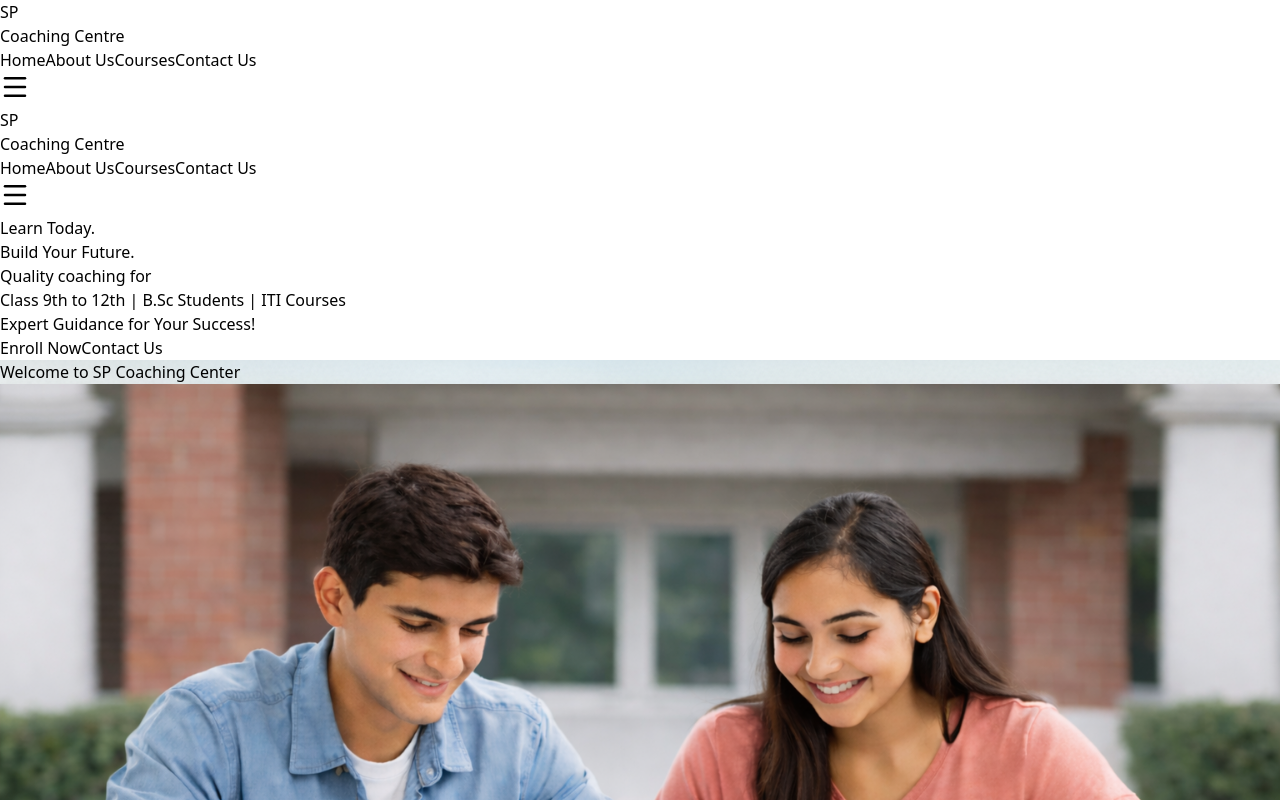
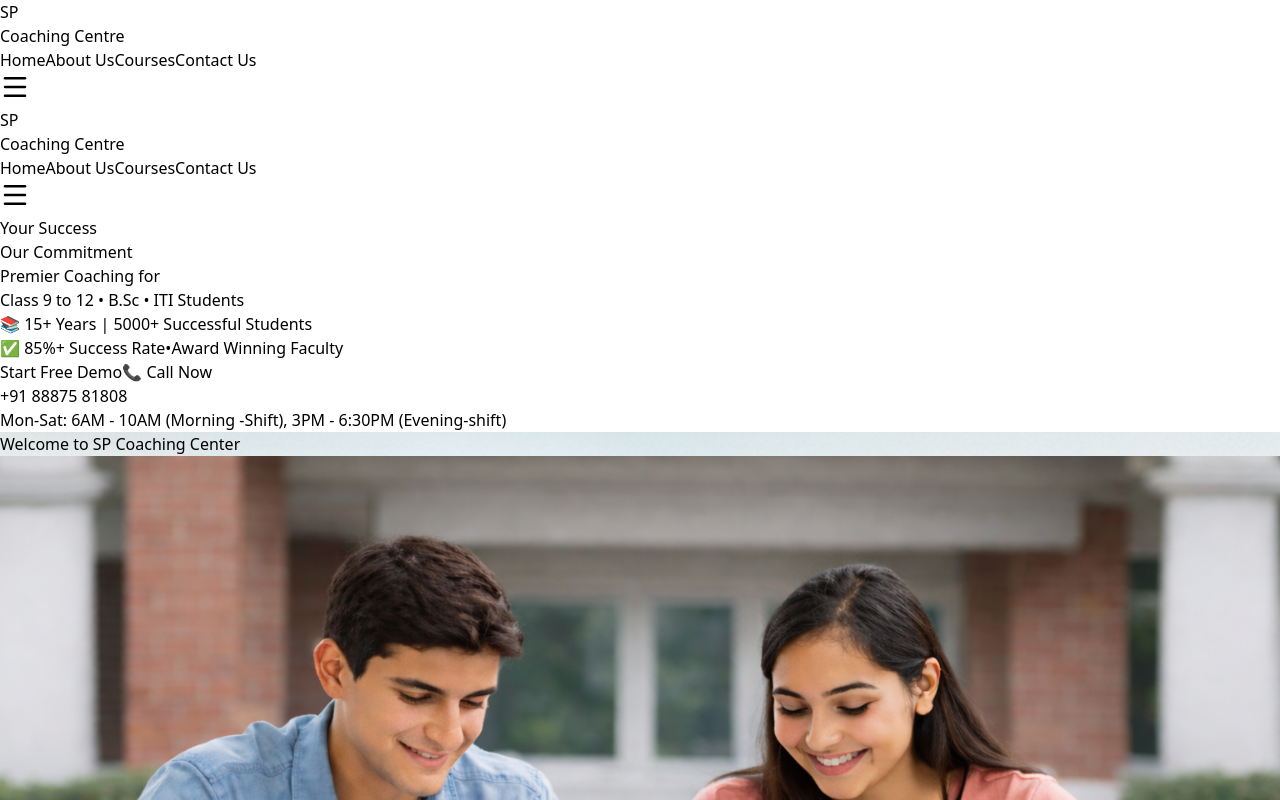
Before and after one commit to yuvraj-singh-0001/S-P-Coaching, a React (Vite) app in the folder client/: page / in a window 1280 px wide. Shown: the top 800 px of the page. Built offline with nearby package versions, Linux system fonts and the light colour scheme.

Commit message:
refactor: enhance About and Hero components with improved animations, layout, and content for better user engagement

```diff
--- a/client/src/components/sections/About.jsx
+++ b/client/src/components/sections/About.jsx
@@ -22,17 +22,26 @@ const AboutBanner = () => {
         if (entry.isIntersecting) {
           // Title animation
           if (entry.target === titleRef.current) {
-            entry.target.style.opacity = '1';
-            entry.target.style.transform = 'translateY(0)';
+            entry.target.classList.remove('opacity-0', '-translate-y-8');
+            entry.target.classList.add('opacity-100', 'translate-y-0');
           }
 
           // Cards animation
           if (cardsRef.current.includes(entry.target)) {
             const index = cardsRef.current.indexOf(entry.target);
             setTimeout(() => {
-              entry.target.style.opacity = '1';
-              entry.target.style.transform = 'translateX(0)';
-            }, index * 200); // Stagger effect
+              entry.target.classList.remove('opacity-0');
+              if (index === 0) {
+                entry.target.classList.remove('-translate-x-20');
+                entry.target.classList.add('translate-x-0');
+              } else if (index === 1) {
+                entry.target.classList.remove('translate-y-20');
+                entry.target.classList.add('translate-y-0');
+              } else if (index === 2) {
+                entry.target.classList.remove('translate-x-20');
+                entry.target.classList.add('translate-x-0');
+              }
+            }, index * 200);
           }
         }
       });
@@ -42,32 +51,12 @@ const AboutBanner = () => {
 
     // Observe title
     if (titleRef.current) {
-      titleRef.current.style.opacity = '0';
-      titleRef.current.style.transform = 'translateY(-30px)';
-      titleRef.current.style.transition = 'all 0.6s ease-out';
       observer.observe(titleRef.current);
     }
 
-    // Observe cards with different directions
+    // Observe cards
     cardsRef.current.forEach((card, index) => {
       if (card) {
-        // Card 1: Slide from left
-        if (index === 0) {
-          card.style.opacity = '0';
-          card.style.transform = 'translateX(-100px)';
-        }
-        // Card 2: Slide from bottom
-        else if (index === 1) {
-          card.style.opacity = '0';
-          card.style.transform = 'translateY(100px)';
-        }
-        // Card 3: Slide from right
-        else if (index === 2) {
-          card.style.opacity = '0';
-          card.style.transform = 'translateX(100px)';
-        }
-
-        card.style.transition = 'all 0.8s cubic-bezier(0.4, 0, 0.2, 1)';
         observer.observe(card);
       }
     });
@@ -77,35 +66,27 @@ const AboutBanner = () => {
     };
   }, []);
 
-  // Hover animation using CSS
-  const handleMouseEnter = (e) => {
-    e.currentTarget.style.transform = 'translateY(-10px) scale(1.02)';
-    e.currentTarget.style.boxShadow = '0 20px 40px rgba(0, 0, 0, 0.2)';
-  };
-
-  const handleMouseLeave = (e) => {
-    e.currentTarget.style.transform = 'translateY(0) scale(1)';
-    e.currentTarget.style.boxShadow = '0 10px 20px rgba(0, 0, 0, 0.1)';
-  };
-
   const cards = [
     {
       img: schoolImg,
       title: "School Classes 9th to 12th",
       subtitle: "Biology & Mathematics",
-      bgColor: "bg-blue-700"
+      bgColor: "bg-blue-700",
+      fromLeft: true
     },
     {
       img: bscImg,
       title: "B.Sc Coaching",
       subtitle: "Zoology • Botany • Chemistry • Physics • Mathematics",
-      bgColor: "bg-indigo-700"
+      bgColor: "bg-indigo-700",
+      fromBottom: true
     },
     {
       img: itiImg,
       title: "ITI Courses",
       subtitle: "Technical & Vocational Training",
-      bgColor: "bg-indigo-700"
+      bgColor: "bg-indigo-700",
+      fromRight: true
     }
   ];
 
@@ -117,7 +98,7 @@ const AboutBanner = () => {
     >
       <h2
         ref={titleRef}
-        className="text-2xl md:text-4xl font-bold text-gray-900 mb-4 text-center mb-12"
+        className="text-2xl md:text-4xl font-bold text-gray-900 mb-4 text-center mb-12 opacity-0 -translate-y-8 transition-all duration-700"
       >
         Welcome to SP Coaching Center
       </h2>
@@ -128,26 +109,34 @@ const AboutBanner = () => {
             <div
               key={index}
               ref={(el) => (cardsRef.current[index] = el)}
-              className="rounded-xl overflow-hidden shadow-xl bg-white/95 transition-all duration-300"
+              className={`
+                rounded-xl overflow-hidden shadow-xl bg-white/95
+                transition-all duration-700
+                transform
+                ${card.fromLeft ? '-translate-x-20' : ''}
+                ${card.fromRight ? 'translate-x-20' : ''}
+                ${card.fromBottom ? 'translate-y-20' : ''}
+                opacity-0
+                hover:shadow-2xl hover:-translate-y-2
+              `}
               style={{
-                boxShadow: '0 10px 20px rgba(0, 0, 0, 0.1)'
+                transitionDelay: `${index * 100}ms`,
+                transitionProperty: 'transform, opacity, box-shadow'
               }}
-              onMouseEnter={handleMouseEnter}
-              onMouseLeave={handleMouseLeave}
             >
-              {/* Image Container */}
+              {/* Image Container - NO ZOOM EFFECT */}
               <div className="overflow-hidden">
                 <img
                   src={card.img}
-                  className="w-full aspect-[4/3] object-cover transition-transform duration-500 hover:scale-110"
+                  className="w-full aspect-[4/3] object-cover"
                   alt={card.title}
                 />
               </div>
 
               {/* Card Content */}
-              <div className={`${card.bgColor} text-white text-center py-4 relative overflow-hidden`}>
-                {/* Shine effect on hover */}
-                <div className="absolute inset-0 bg-gradient-to-r from-transparent via-white/20 to-transparent translate-x-[-100%] group-hover:translate-x-[100%] transition-transform duration-1000" />
+              <div className={`${card.bgColor} text-white text-center py-4 relative overflow-hidden group`}>
+                {/* Simple shine effect - no animation */}
+                <div className="absolute inset-0 bg-gradient-to-r from-transparent via-white/10 to-transparent opacity-0 group-hover:opacity-100 transition-opacity duration-300" />
 
                 <h3 className="text-xl font-bold mb-2 relative z-10">
                   {card.title}
@@ -155,9 +144,6 @@ const AboutBanner = () => {
                 <p className="text-sm opacity-90 relative z-10">
                   {card.subtitle}
                 </p>
-
-                {/* Animated underline */}
-                <div className="absolute bottom-0 left-1/2 transform -translate-x-1/2 w-0 h-0.5 bg-yellow-400 transition-all duration-300 group-hover:w-3/4" />
               </div>
             </div>
           ))}
--- a/client/src/components/sections/Hero.jsx
+++ b/client/src/components/sections/Hero.jsx
@@ -13,8 +13,8 @@ const Hero = () => {
         style={{ backgroundImage: "url('/images/hero-pages.png')" }}
       ></div>
 
-      {/* VERTICAL BLUE STRIP ON LEFT - EXACTLY LIKE YOUR IMAGE */}
-      {/* <div className="absolute left-0 top-0 h-full w-5 md:w-6 bg-[#0b3d87]"></div> */}
+      {/* BLUE STRIP - SAME AS BEFORE */}
+      {/* <div className="absolute left-0 top-0 bottom-0 w-3 md:w-4 bg-gradient-to-b from-blue-700 to-blue-900"></div> */}
 
       {/* CONTENT - POSITIONED BESIDE BLUE STRIP */}
       <div className="relative ml-6 md:ml-10 lg:ml-16 mr-4 md:mr-8 max-w-2xl hover:scale-105 transition-transform duration-300">
@@ -24,44 +24,62 @@ const Hero = () => {
 
           <div className="text-white">
 
-            {/* MAIN HEADING */}
+            {/* MAIN HEADING - MORE IMPACTFUL */}
             <h1 className="text-3xl sm:text-4xl md:text-5xl lg:text-5xl font-bold leading-tight">
-              Learn Today.<br />Build Your Future.
+              Your Success<br />Our Commitment
             </h1>
 
             {/* DIVIDER LINE */}
             <div className="w-32 h-[1px] bg-white/80 my-4 md:my-6"></div>
 
-            {/* SUBTITLE */}
-            <p className="text-lg md:text-xl mb-1">
-              Quality coaching for
+            {/* SUBTITLE - CLEARER */}
+            <p className="text-lg md:text-xl mb-1 font-medium">
+              Premier Coaching for
             </p>
-            <p className="text-xl md:text-2xl font-semibold mb-6">
-              Class 9th to 12th | B.Sc Students | ITI Courses
+            <p className="text-xl md:text-2xl font-semibold mb-6 text-yellow-300">
+               Class 9 to 12 • B.Sc • ITI Students
             </p>
 
-            {/* EXPERT GUIDANCE - SIMPLE BOX */}
+            {/* KEY BENEFIT - MORE COMPELLING */}
             <div className="mb-8">
-              <p className="text-lg md:text-xl italic border-l-3 border-yellow-400 pl-4 py-2">
-                Expert Guidance for Your Success!
+              <p className="text-lg md:text-xl italic border-l-3 border-yellow-400 pl-4 py-2 bg-white/10 rounded-r">
+                📚 15+ Years | 5000+ Successful Students
               </p>
             </div>
 
-            {/* BUTTONS */}
+            {/* TRUST INDICATOR - SIMPLE */}
+            <div className="mb-6 text-sm text-white/80">
+              <span className="bg-green-600/30 px-3 py-1 rounded-full">✅ 85%+ Success Rate</span>
+              <span className="mx-2">•</span>
+              <span className="bg-blue-600/30 px-3 py-1 rounded-full">Award Winning Faculty</span>
+            </div>
+
+            {/* BUTTONS - SAME STYLE */}
             <div className="flex flex-col sm:flex-row gap-3 md:gap-4">
               <Button
                 onClick={() => navigate("/enroll")}
-                className="bg-yellow-600 hover:bg-yellow-500 text-white px-6 md:px-7 py-3 rounded-md font-semibold w-full sm:w-auto text-center"
+                className="bg-yellow-600 hover:bg-yellow-500 text-white px-6 md:px-7 py-3 rounded-md font-semibold w-full sm:w-auto text-center transform hover:scale-105 transition-transform shadow-lg"
               >
-                Enroll Now
+                 Start Free Demo
               </Button>
 
               <Button
-                onClick={() => navigate("Contact")}
-                className="bg-blue-700 hover:bg-blue-800 text-white px-6 md:px-7 py-3 rounded-md font-semibold w-full sm:w-auto text-center"
+                onClick={() => navigate("/contact")}
+                className="bg-transparent border-2 border-white hover:bg-white hover:text-blue-900 text-white px-6 md:px-7 py-3 rounded-md font-semibold w-full sm:w-auto text-center transition-colors"
               >
-                Contact Us
+                📞 Call Now
               </Button>
+            </div>
+
+            {/* PHONE NUMBER VISIBLE */}
+            <div className="mt-6 text-center sm:text-left">
+              <a
+                href="tel:+918887581808"
+                className="text-white hover:text-yellow-300 text-lg font-medium inline-flex items-center gap-2"
+              >
+                <span className="text-xl"></span> +91 88875 81808
+              </a>
+              <p className="text-white/70 text-sm mt-1">Mon-Sat: 6AM - 10AM (Morning -Shift), 3PM - 6:30PM (Evening-shift) </p>
             </div>
 
           </div>
```
